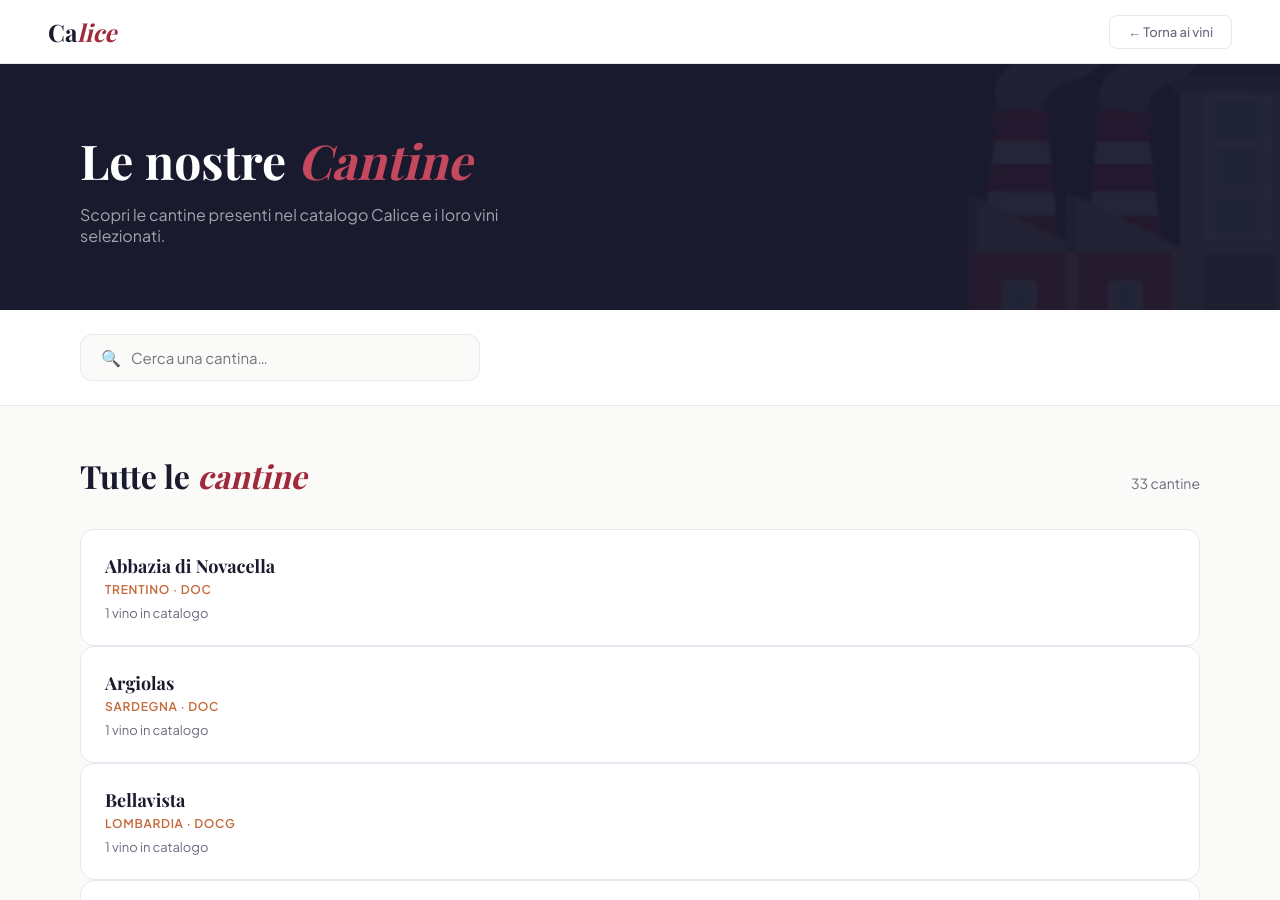
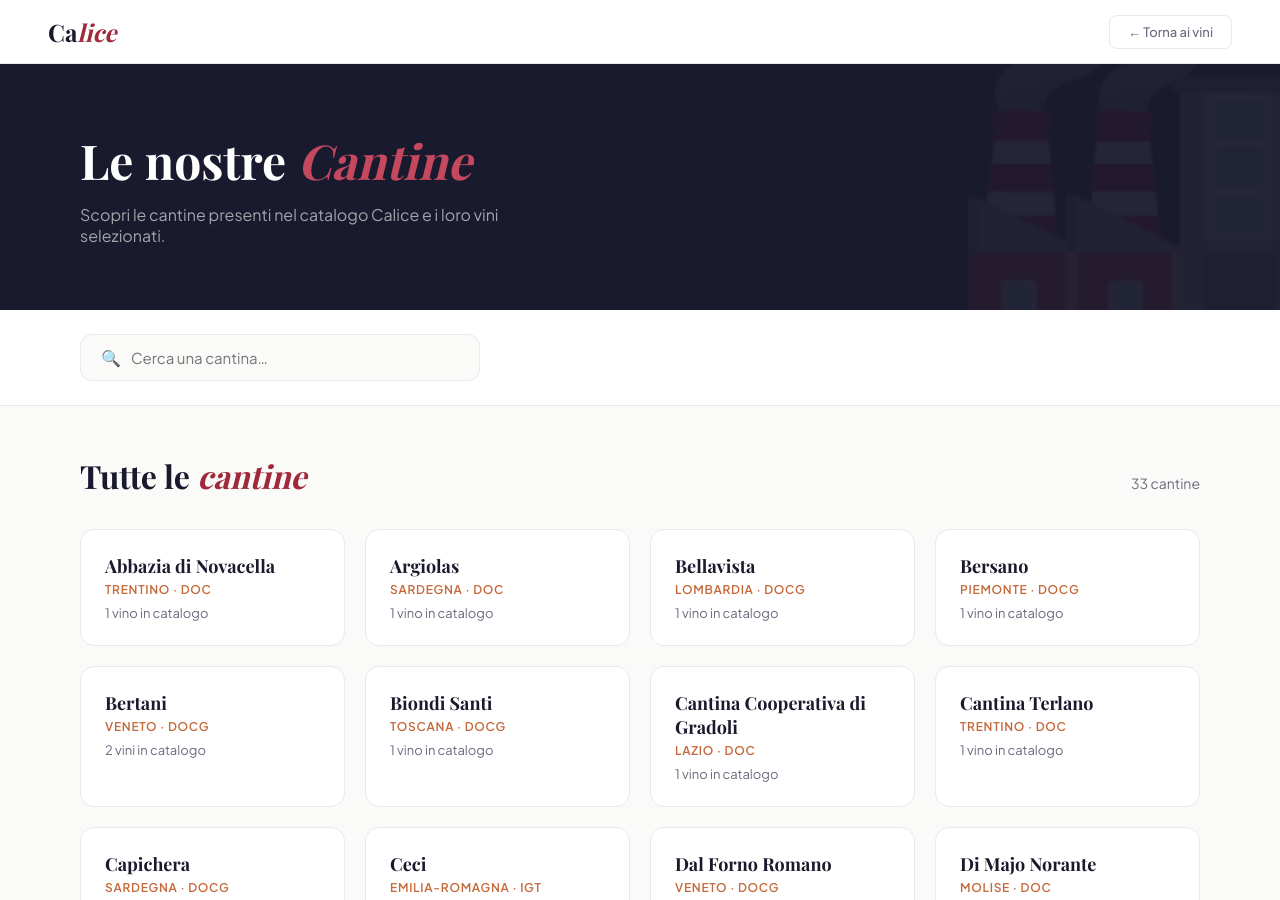
Before and after one commit to Barcolana/Calice, a Jekyll site: the page built from cantine.html, in a window 1280 px wide and 900 px high. Built offline with Jekyll 4.4.1, drawn with Linux system fonts in a browser that asks for light colours; some web fonts are replaced.

Commit message:
Corretto griglia Cantine

```diff
--- a/cantine.html
+++ b/cantine.html
@@ -428,6 +428,8 @@
             <span class="cantine-count" id="cantineCount"></span>
         </div>
 
+        <div class="cantine-grid" id="cantineGrid">
+
             {% assign cantine_pulite = "" | split: "" %}
             {% for vino in site.vini %}
             {% assign nome_cantina = vino.produttore | split: ' · ' | first | strip %}
@@ -445,11 +447,17 @@
                 data-cantina="{{ nome_cantina | downcase | escape }}">
                 <div class="cantina-nome">{{ nome_cantina }}</div>
                 <div class="cantina-regione">{{ primo_vino.regione }}</div>
-            <div class="cantina-count">{{ vini_cantina | size }} {% if vini_cantina.size == 1 %}vino{% else %}vini{%
-                endif %} in catalogo</div>
+                <div class="cantina-count">
+                    {{ vini_cantina | size }}
+                    {% if vini_cantina.size == 1 %}vino{% else %}vini{% endif %}
+                    in catalogo
                 </div>
+            </div>
+
             {% endfor %}
+
         </div>
+
 
         <!-- Sezione vini della cantina selezionata -->
         <div class="vini-cantina-section" id="viniCantina">
```
Lines whose indentation alone changed are shown as unchanged.
